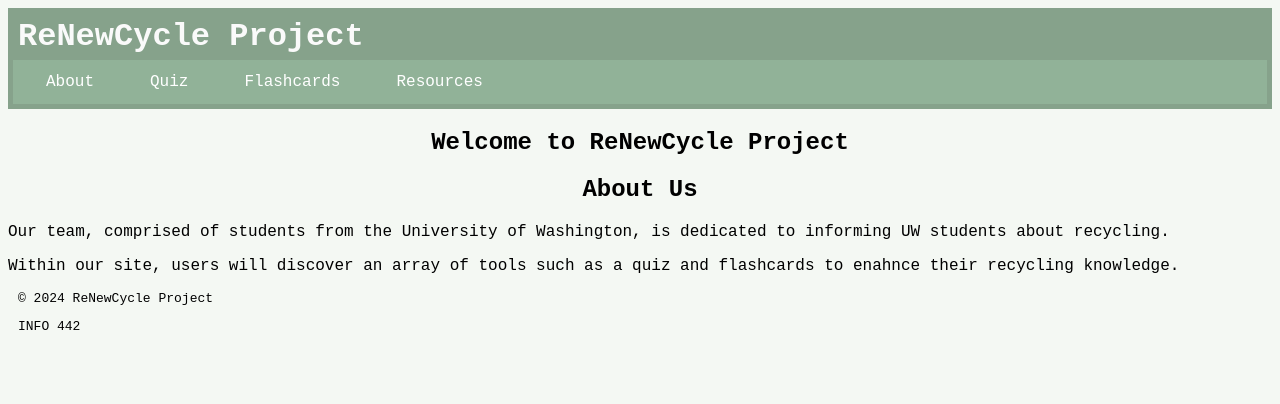
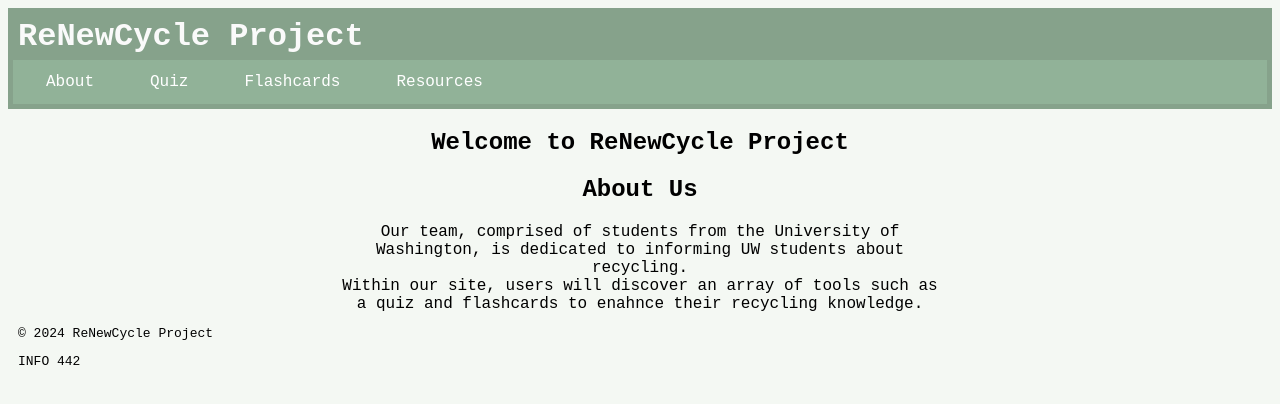
Before and after one commit to UW-INFO442-SP24/devdynamos, a React (Create React App) app: page / in a window 1280 px wide. Shown: the top 404 px of the page. Built offline with nearby package versions, Linux system fonts and the light colour scheme.

Commit message:
Centered text

```diff
--- a/src/components/About/about.js
+++ b/src/components/About/about.js
@@ -1,6 +1,6 @@
 import React from "react";
 import { Link } from 'react-router-dom';
-
+// import './index.css'
 
 function About() {
   return (
--- a/src/index.css
+++ b/src/index.css
@@ -303,3 +303,12 @@
         align-items: center;
     }
 }
+
+.about-us {
+    text-align: center;
+  }
+
+  .about-us p {
+    margin: 0 auto;
+    max-width: 600px;
+  }
```
